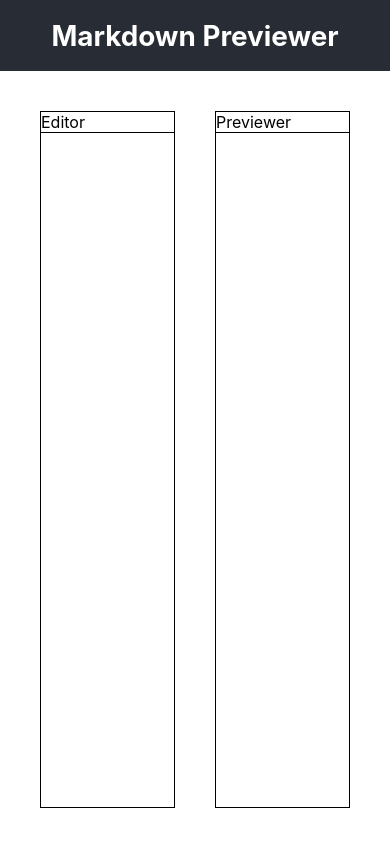
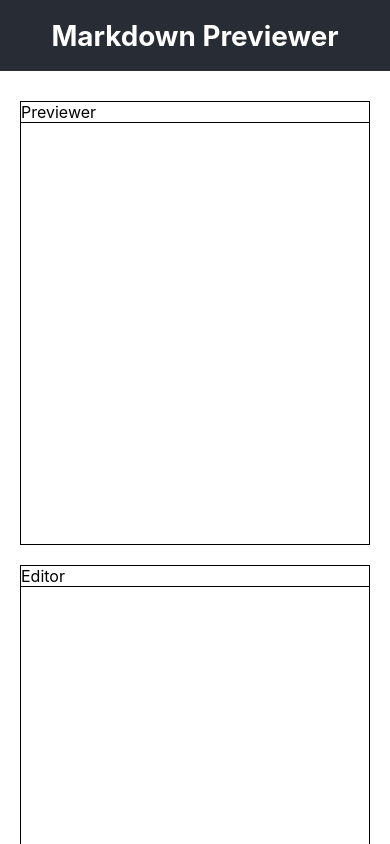
Before and after one commit to StevanFreeborn/freecodecamp-markdown-previewer, a React (Create React App) app: page / in a window 390 px wide. Shown: the top 844 px of the page. Built offline with nearby package versions, Linux system fonts and the light colour scheme.

Commit message:
fixed media query issue;

```diff
--- a/src/styles/App.scss
+++ b/src/styles/App.scss
@@ -12,15 +12,6 @@
   color: white;
 }
 
-@media screen and (max-width: 600px) {
-  .editor-previewer-wrapper {
-    display: flex;
-    align-items: flex-start;
-    justify-content: center;
-    flex-direction: column;
-  }
-}
-
 .editor-previewer-wrapper {
   margin: 10px;
   padding: 10px;
@@ -31,7 +22,6 @@
 
   .previewer-wrapper {
     margin: 10px;
-    padding: 10px;
     width: 50%;
     height: 80vh;
 
@@ -46,13 +36,13 @@
       height: 80vh;
       border: 1px solid black;
       border-top: none;
+      overflow: auto;
     }
 
   }
 
   .editor-wrapper {
     margin: 10px;
-    padding: 10px;
     width: 50%;
     height: 80vh;
 
@@ -73,3 +63,29 @@
 
   }
 }
+
+@media screen and (max-width: 600px) {
+  .editor-previewer-wrapper {
+    flex-direction: column-reverse;
+    align-items: center;
+    justify-content: center;
+
+    .previewer-wrapper{
+      width: 100%;
+      height: 50%;
+
+      .previewer {
+        height: 50vh;
+      }
+    }
+    .editor-wrapper {
+      width: 100%;
+      height: 50%;
+
+      textarea {
+        height: 50vh;
+      }
+
+    }
+  }
+}
```
